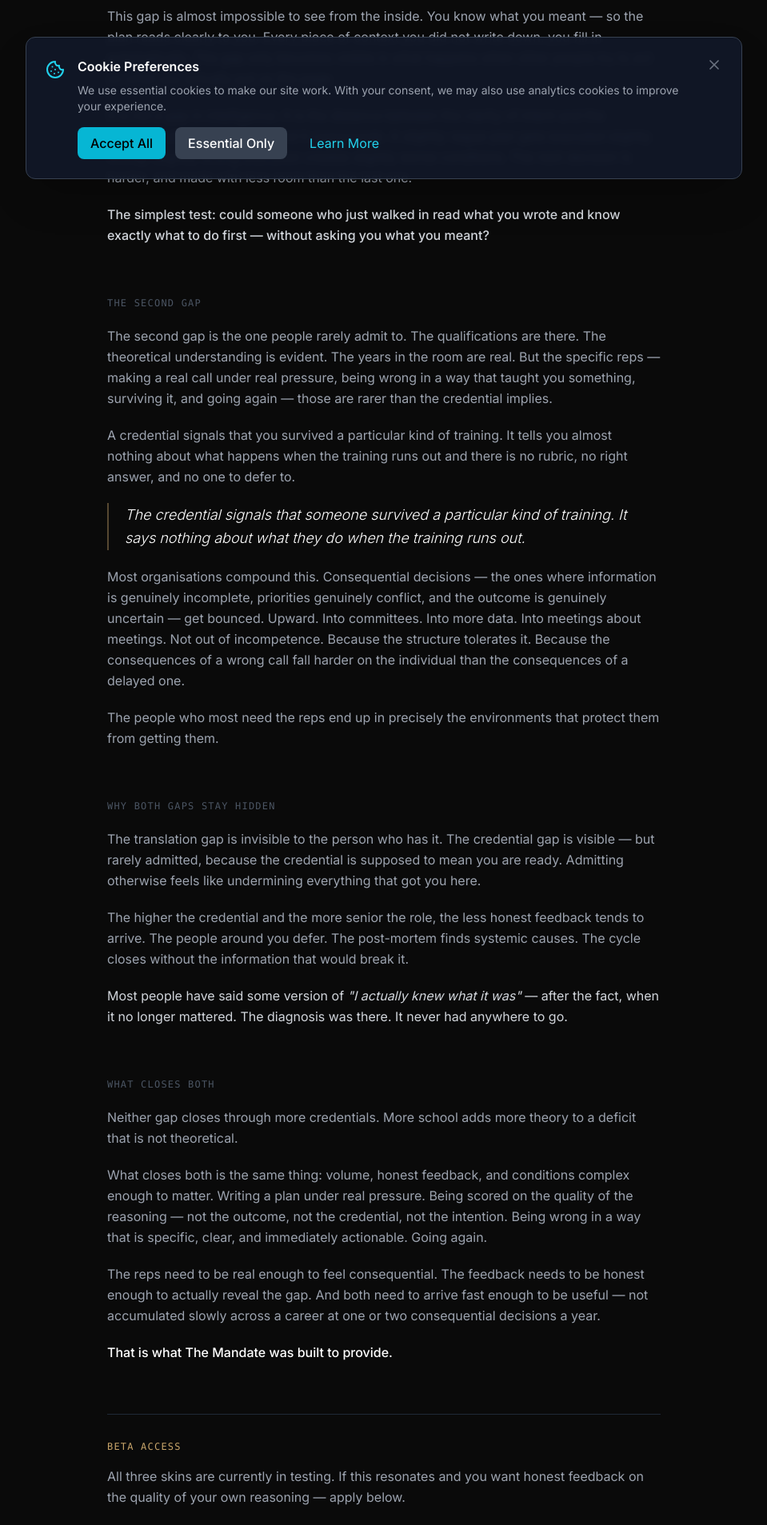
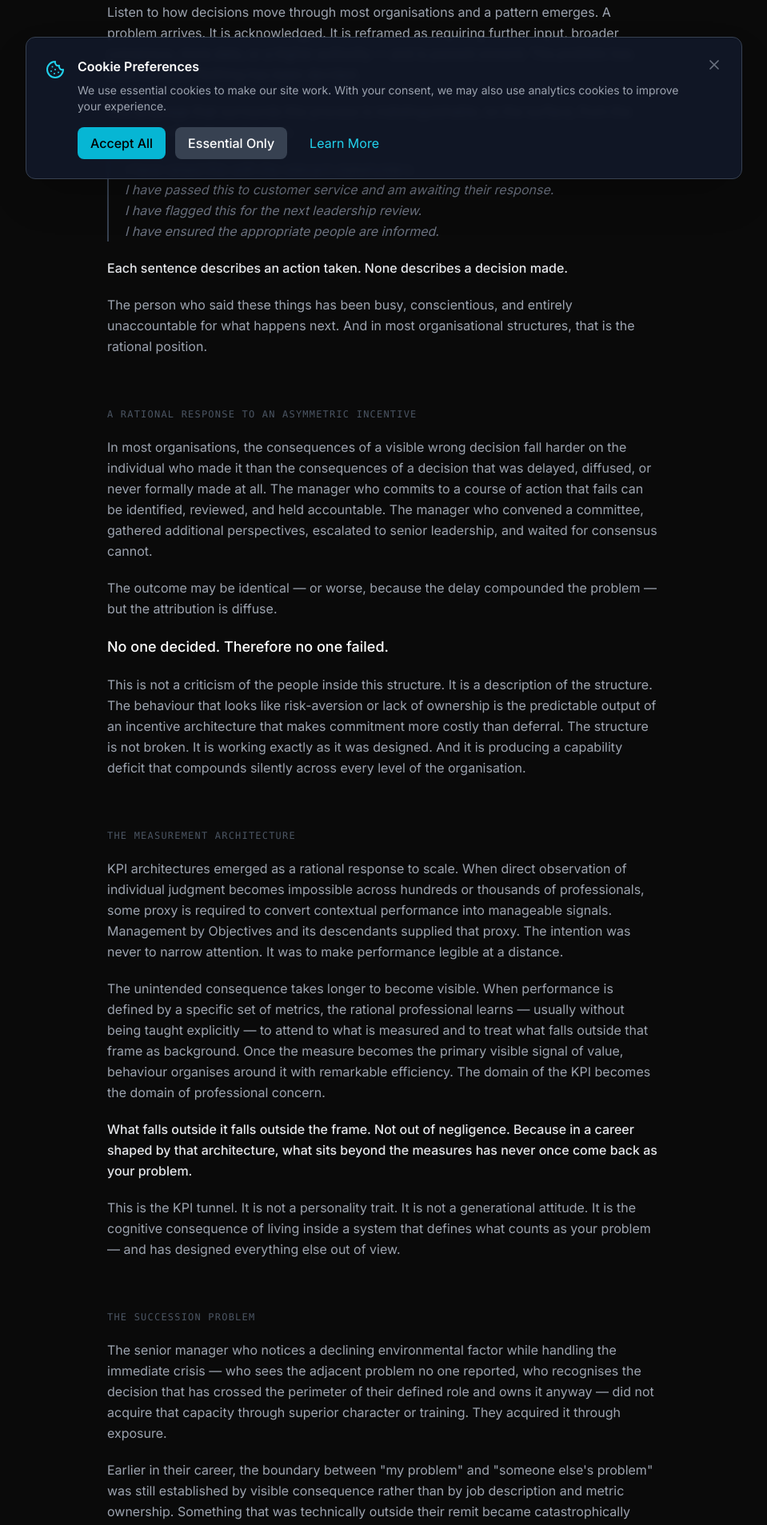
Before and after one commit to thriveuniverse/lastprompt2, a Next.js app: page /the-hidden-gap in a window 1280 px wide. Shown: the part 560-2467 px from the top of the page at 80% size, without its empty margins (160-1119 px from the left). Built offline with nearby package versions, Linux system fonts and the light colour scheme; a web font is replaced by a local one.

Commit message:
new hidden gap page

```diff
--- a/app/the-hidden-gap/page.tsx
+++ b/app/the-hidden-gap/page.tsx
@@ -24,7 +24,7 @@ export default function HiddenGapPage() {
             initial={{ opacity: 0 }}
             animate={{ opacity: 1 }}
             transition={{ duration: 0.6 }}
-            className="text-xs font-mono text-cyan-400 tracking-widest mb-6 uppercase"
+            className="text-xs font-mono text-purple-400 tracking-widest mb-6 uppercase"
           >
             The Hidden Gap
           </motion.p>
@@ -32,158 +32,269 @@ export default function HiddenGapPage() {
             initial={{ opacity: 0, y: 16 }}
             animate={{ opacity: 1, y: 0 }}
             transition={{ duration: 0.8, delay: 0.2 }}
-            className="font-satoshi text-xl sm:text-2xl font-normal text-white leading-relaxed mb-10"
+            className="font-satoshi text-3xl sm:text-4xl font-bold text-white leading-tight mb-6"
           >
-            There is a gap between what you think you decided and what you actually did.
-            There is another gap between what your credentials say you can do and what
-            you have ever truly been tested to do.
+            The word <em>decision</em> appears frequently in organisational life.
+            The act of deciding appears considerably less often.
           </motion.h1>
+          <motion.p
+            initial={{ opacity: 0 }}
+            animate={{ opacity: 1 }}
+            transition={{ duration: 0.7, delay: 0.4 }}
+            className="text-gray-400 text-lg leading-relaxed"
+          >
+            That is a different thing. The gap between them has widened — not through
+            negligence or failure of character, but through a sequence of entirely rational
+            design decisions that have quietly removed the conditions under which consequential
+            decision-making capacity develops.
+          </motion.p>
         </header>
 
-        {/* Body */}
         <article className="py-12 space-y-16">
 
-          {/* Section 1 — The Translation Gap */}
+          {/* Section 1 — Bounce Culture */}
           <motion.section
             initial={{ opacity: 0, y: 20 }}
             whileInView={{ opacity: 1, y: 0 }}
             viewport={{ once: true }}
             className="space-y-5"
           >
-            <p className="text-xs font-mono text-gray-600 tracking-widest uppercase">
-              The first gap
+            <p className="text-xs font-mono text-gray-600 tracking-widest uppercase">The language of governance</p>
+            <p className="leading-relaxed text-gray-400">
+              Listen to how decisions move through most organisations and a pattern emerges.
+              A problem arrives. It is acknowledged. It is reframed as requiring further input,
+              broader consensus, more data, or a higher authority — and is passed onward.
+              The problem has been handled. Nothing has been decided.
             </p>
             <p className="leading-relaxed text-gray-400">
-              The plan that seemed complete when you wrote it. The decision that felt made
-              but left the people around you working from a different picture. The briefing
-              that was clear in your mind and produced three different interpretations in
-              the room.
+              The language that surrounds this process is indistinguishable, on the surface,
+              from the language of good governance:
+            </p>
+            <blockquote className="pl-5 border-l-2 border-gray-700 my-6">
+              <p className="text-gray-500 italic leading-relaxed space-y-1">
+                I have raised this with the relevant stakeholders.<br />
+                I have passed this to customer service and am awaiting their response.<br />
+                I have flagged this for the next leadership review.<br />
+                I have ensured the appropriate people are informed.
+              </p>
+            </blockquote>
+            <p className="leading-relaxed text-gray-200 font-medium">
+              Each sentence describes an action taken. None describes a decision made.
             </p>
             <p className="leading-relaxed text-gray-400">
-              This gap is almost impossible to see from the inside. You know what you
-              meant — so the plan reads clearly to you. Every piece of context you did not
-              write down, you fill in automatically. The gap only becomes visible in what
-              happens when other people try to act on what you actually put on the page.
-            </p>
-            <p className="leading-relaxed text-gray-400">
-              It is not a gap in intelligence. It is the distance between the clarity of
-              intent and the precision of its expression. And it compounds. A slightly vague
-              plan gets executed slightly wrong. Slightly wrong execution creates slightly
-              worse conditions. The next decision is harder, and made with less room than
-              the last one.
-            </p>
-            <p className="leading-relaxed text-gray-300 font-medium">
-              The simplest test: could someone who just walked in read what you wrote and
-              know exactly what to do first — without asking you what you meant?
+              The person who said these things has been busy, conscientious, and entirely
+              unaccountable for what happens next. And in most organisational structures,
+              that is the rational position.
             </p>
           </motion.section>
 
-          {/* Section 2 — The Credential Gap */}
+          {/* Section 2 — Why it is rational, not moral failure */}
           <motion.section
             initial={{ opacity: 0, y: 20 }}
             whileInView={{ opacity: 1, y: 0 }}
             viewport={{ once: true }}
             className="space-y-5"
           >
-            <p className="text-xs font-mono text-gray-600 tracking-widest uppercase">
-              The second gap
+            <p className="text-xs font-mono text-gray-600 tracking-widest uppercase">A rational response to an asymmetric incentive</p>
+            <p className="leading-relaxed text-gray-400">
+              In most organisations, the consequences of a visible wrong decision fall harder
+              on the individual who made it than the consequences of a decision that was
+              delayed, diffused, or never formally made at all. The manager who commits to
+              a course of action that fails can be identified, reviewed, and held accountable.
+              The manager who convened a committee, gathered additional perspectives,
+              escalated to senior leadership, and waited for consensus cannot.
             </p>
             <p className="leading-relaxed text-gray-400">
-              The second gap is the one people rarely admit to. The qualifications are
-              there. The theoretical understanding is evident. The years in the room are
-              real. But the specific reps — making a real call under real pressure, being
-              wrong in a way that taught you something, surviving it, and going again —
-              those are rarer than the credential implies.
+              The outcome may be identical — or worse, because the delay compounded
+              the problem — but the attribution is diffuse.
+            </p>
+            <p className="leading-relaxed text-white font-medium text-lg">
+              No one decided. Therefore no one failed.
             </p>
             <p className="leading-relaxed text-gray-400">
-              A credential signals that you survived a particular kind of training. It tells
-              you almost nothing about what happens when the training runs out and there is
-              no rubric, no right answer, and no one to defer to.
-            </p>
-
-            <blockquote className="pl-5 border-l-2 border-[#C9A66B]/40 my-8">
-              <p className="text-white text-lg leading-relaxed font-light italic">
-                The credential signals that someone survived a particular kind of training.
-                It says nothing about what they do when the training runs out.
-              </p>
-            </blockquote>
-
-            <p className="leading-relaxed text-gray-400">
-              Most organisations compound this. Consequential decisions — the ones where
-              information is genuinely incomplete, priorities genuinely conflict, and the
-              outcome is genuinely uncertain — get bounced. Upward. Into committees. Into
-              more data. Into meetings about meetings. Not out of incompetence. Because the
-              structure tolerates it. Because the consequences of a wrong call fall harder
-              on the individual than the consequences of a delayed one.
-            </p>
-            <p className="leading-relaxed text-gray-400">
-              The people who most need the reps end up in precisely the environments that
-              protect them from getting them.
+              This is not a criticism of the people inside this structure. It is a
+              description of the structure. The behaviour that looks like risk-aversion or
+              lack of ownership is the predictable output of an incentive architecture that
+              makes commitment more costly than deferral. The structure is not broken.
+              It is working exactly as it was designed. And it is producing a capability
+              deficit that compounds silently across every level of the organisation.
             </p>
           </motion.section>
 
-          {/* Section 3 — The Feedback Problem */}
+          {/* Section 3 — KPI Tunnel */}
           <motion.section
             initial={{ opacity: 0, y: 20 }}
             whileInView={{ opacity: 1, y: 0 }}
             viewport={{ once: true }}
             className="space-y-5"
           >
-            <p className="text-xs font-mono text-gray-600 tracking-widest uppercase">
-              Why both gaps stay hidden
+            <p className="text-xs font-mono text-gray-600 tracking-widest uppercase">The measurement architecture</p>
+            <p className="leading-relaxed text-gray-400">
+              KPI architectures emerged as a rational response to scale. When direct
+              observation of individual judgment becomes impossible across hundreds or
+              thousands of professionals, some proxy is required to convert contextual
+              performance into manageable signals. Management by Objectives and its
+              descendants supplied that proxy. The intention was never to narrow attention.
+              It was to make performance legible at a distance.
             </p>
             <p className="leading-relaxed text-gray-400">
-              The translation gap is invisible to the person who has it. The credential gap
-              is visible — but rarely admitted, because the credential is supposed to mean
-              you are ready. Admitting otherwise feels like undermining everything that got
-              you here.
+              The unintended consequence takes longer to become visible. When performance
+              is defined by a specific set of metrics, the rational professional learns —
+              usually without being taught explicitly — to attend to what is measured and
+              to treat what falls outside that frame as background. Once the measure becomes
+              the primary visible signal of value, behaviour organises around it with
+              remarkable efficiency. The domain of the KPI becomes the domain of professional
+              concern.
+            </p>
+            <p className="leading-relaxed text-gray-200 font-medium">
+              What falls outside it falls outside the frame. Not out of negligence.
+              Because in a career shaped by that architecture, what sits beyond the
+              measures has never once come back as your problem.
             </p>
             <p className="leading-relaxed text-gray-400">
-              The higher the credential and the more senior the role, the less honest
-              feedback tends to arrive. The people around you defer. The post-mortem finds
-              systemic causes. The cycle closes without the information that would break it.
-            </p>
-            <p className="leading-relaxed text-gray-300">
-              Most people have said some version of{" "}
-              <span className="italic">"I actually knew what it was"</span> — after the
-              fact, when it no longer mattered. The diagnosis was there. It never had
-              anywhere to go.
+              This is the KPI tunnel. It is not a personality trait. It is not a
+              generational attitude. It is the cognitive consequence of living inside
+              a system that defines what counts as your problem — and has designed
+              everything else out of view.
             </p>
           </motion.section>
 
-          {/* Section 4 — What closes it */}
+          {/* Section 4 — The Succession Problem — THE AHA */}
           <motion.section
             initial={{ opacity: 0, y: 20 }}
             whileInView={{ opacity: 1, y: 0 }}
             viewport={{ once: true }}
             className="space-y-5"
           >
-            <p className="text-xs font-mono text-gray-600 tracking-widest uppercase">
-              What closes both
+            <p className="text-xs font-mono text-gray-600 tracking-widest uppercase">The succession problem</p>
+            <p className="leading-relaxed text-gray-400">
+              The senior manager who notices a declining environmental factor while handling
+              the immediate crisis — who sees the adjacent problem no one reported, who
+              recognises the decision that has crossed the perimeter of their defined role
+              and owns it anyway — did not acquire that capacity through superior character
+              or training. They acquired it through exposure.
             </p>
             <p className="leading-relaxed text-gray-400">
-              Neither gap closes through more credentials. More school adds more theory to
-              a deficit that is not theoretical.
+              Earlier in their career, the boundary between "my problem" and "someone else's
+              problem" was still established by visible consequence rather than by job
+              description and metric ownership. Something that was technically outside their
+              remit became catastrophically their problem anyway. They learned. They went again.
+              That experience is the origin of the environmental awareness the role now requires.
             </p>
             <p className="leading-relaxed text-gray-400">
-              What closes both is the same thing: volume, honest feedback, and conditions
-              complex enough to matter. Writing a plan under real pressure. Being scored on
-              the quality of the reasoning — not the outcome, not the credential, not the
-              intention. Being wrong in a way that is specific, clear, and immediately
-              actionable. Going again.
+              The structures that now protect high-potential talent from exactly those
+              experiences were, in many cases, put in place by the same generation that
+              developed the capacity by living them. The intention was sound: protect junior
+              professionals from outcomes that could damage their confidence and the
+              organisation simultaneously. The effect, over time, has been to accelerate
+              the progression of people who have most successfully navigated structures
+              designed to prevent errors from landing — toward the roles where that experience
+              would have been most valuable.
+            </p>
+
+            <div className="p-6 sm:p-8 border border-purple-400/20 rounded-xl bg-purple-400/5 my-8">
+              <p className="text-white leading-relaxed text-lg font-light italic">
+                The senior manager who observes that younger colleagues fail to see the bigger
+                picture, or treat adjacent problems as someone else&apos;s responsibility, is
+                frequently diagnosing the output of their own organisation&apos;s measurement
+                design. The younger manager is not disengaged. They are doing exactly what
+                the structure trained them to do.
+              </p>
+            </div>
+
+            <p className="leading-relaxed text-gray-400">
+              The system is not hypocritical. It is self-undermining at the level of
+              capability development. The talent pool, almost by definition, is composed
+              of people who have most successfully navigated the structures designed to
+              prevent errors from landing. They arrive at senior positions having been
+              selected, in part, for the very quality the role now most urgently requires
+              them not to have: an unblemished relationship with consequential failure.
             </p>
             <p className="leading-relaxed text-gray-400">
-              The reps need to be real enough to feel consequential. The feedback needs to
-              be honest enough to actually reveal the gap. And both need to arrive fast
-              enough to be useful — not accumulated slowly across a career at one or two
-              consequential decisions a year.
-            </p>
-            <p className="leading-relaxed text-white font-medium">
-              That is what The Mandate was built to provide.
+              This gap accumulates quietly, across hierarchies, in ways that only become
+              visible at moments of genuine crisis — when the decision cannot be bounced,
+              the KPI offers no guidance, and there is no committee to convene because
+              the deadline is now.
             </p>
           </motion.section>
 
-{/* CTA */}
+          {/* Section 5 — Translation Gap */}
+          <motion.section
+            initial={{ opacity: 0, y: 20 }}
+            whileInView={{ opacity: 1, y: 0 }}
+            viewport={{ once: true }}
+            className="space-y-5"
+          >
+            <p className="text-xs font-mono text-gray-600 tracking-widest uppercase">After the decision</p>
+            <p className="leading-relaxed text-gray-400">
+              The three preceding patterns describe conditions that prevent a decision from
+              being made. There is a fourth gap. It occurs after.
+            </p>
+            <p className="leading-relaxed text-gray-400">
+              A decision has been reached. The commitment is genuine. The environmental
+              awareness is present. The person at the desk knows what needs to happen.
+              The gap that remains is the distance between the clarity of that knowledge
+              and the precision with which it can be expressed in a form that others
+              can act on.
+            </p>
+            <p className="leading-relaxed text-gray-400">
+              This gap is almost impossible to see from the inside. Every unstated
+              assumption, every piece of context that did not make it onto the page,
+              every ambiguity in the instruction — the decision-maker fills these in
+              automatically, because they were present for the thinking that produced them.
+              The plan reads clearly to its author. It reads differently to everyone
+              who was not in the room.
+            </p>
+            <p className="leading-relaxed text-gray-200 font-medium">
+              The simplest test: could someone who just walked in — knowing nothing
+              about the situation, the history, or what was meant — read what was
+              written and know exactly what to do first, without asking?
+            </p>
+            <p className="leading-relaxed text-gray-400">
+              A slightly vague plan gets executed slightly differently than intended.
+              Slightly different execution produces slightly different conditions. The
+              gap compounds. The organisation that appears to be executing a coherent
+              strategy is frequently executing several slightly different interpretations
+              of it simultaneously — none of which is quite what anyone decided.
+            </p>
+          </motion.section>
+
+          {/* Section 6 — What closes it */}
+          <motion.section
+            initial={{ opacity: 0, y: 20 }}
+            whileInView={{ opacity: 1, y: 0 }}
+            viewport={{ once: true }}
+            className="space-y-5"
+          >
+            <p className="text-xs font-mono text-gray-600 tracking-widest uppercase">What closes the gap</p>
+            <p className="leading-relaxed text-gray-400">
+              None of these gaps close through credentials. More school adds more theory
+              to a deficit that is not theoretical. More process adds more structure to a
+              problem that is structural.
+            </p>
+            <p className="leading-relaxed text-gray-400">
+              What closes all four is the same thing: volume, honest feedback, and
+              conditions complex enough to matter. The accumulated experience of committing
+              under genuine uncertainty — being scored on the quality of the reasoning,
+              not the outcome, not the intention — watching the environmental consequences
+              of that reasoning move in a world that does not absorb them, and going again.
+            </p>
+            <p className="leading-relaxed text-gray-400">
+              What the bounce culture and the KPI tunnel have removed is precisely the
+              condition under which environmental awareness develops: the repeated experience
+              of consequences that cross the measured perimeter and therefore cannot be
+              ignored. Last Prompt restores that condition inside a safe but consequence-bearing
+              environment — making the environmental dimensions an independent accountability
+              layer that moves in response to every decision, whether or not the practitioner
+              was attending to them.
+            </p>
+            <p className="leading-relaxed text-white font-medium text-lg">
+              The Mandate does not teach what good reasoning looks like.
+              It shows you what your reasoning produced.
+            </p>
+          </motion.section>
+
+          {/* CTA */}
           <motion.section
             initial={{ opacity: 0, y: 20 }}
             whileInView={{ opacity: 1, y: 0 }}
@@ -194,8 +305,9 @@ export default function HiddenGapPage() {
               Beta Access
             </p>
             <p className="text-gray-400 leading-relaxed mb-6">
-              All three skins are currently in testing. If this resonates and you want
-              honest feedback on the quality of your own reasoning — apply below.
+              If this resonates — not as theory, but as a recognisable description of
+              something you have watched happen in your own organisation — the platform
+              is in closed beta. Register your interest below.
             </p>
             <Link
               href="/#contact"
```
